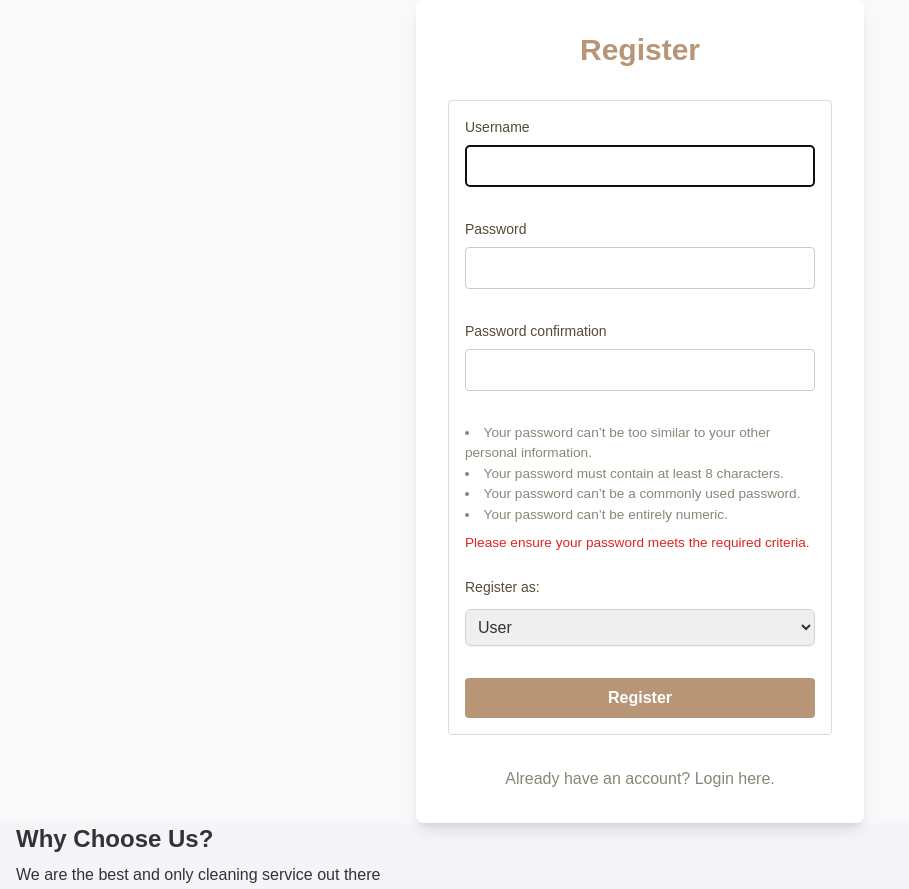
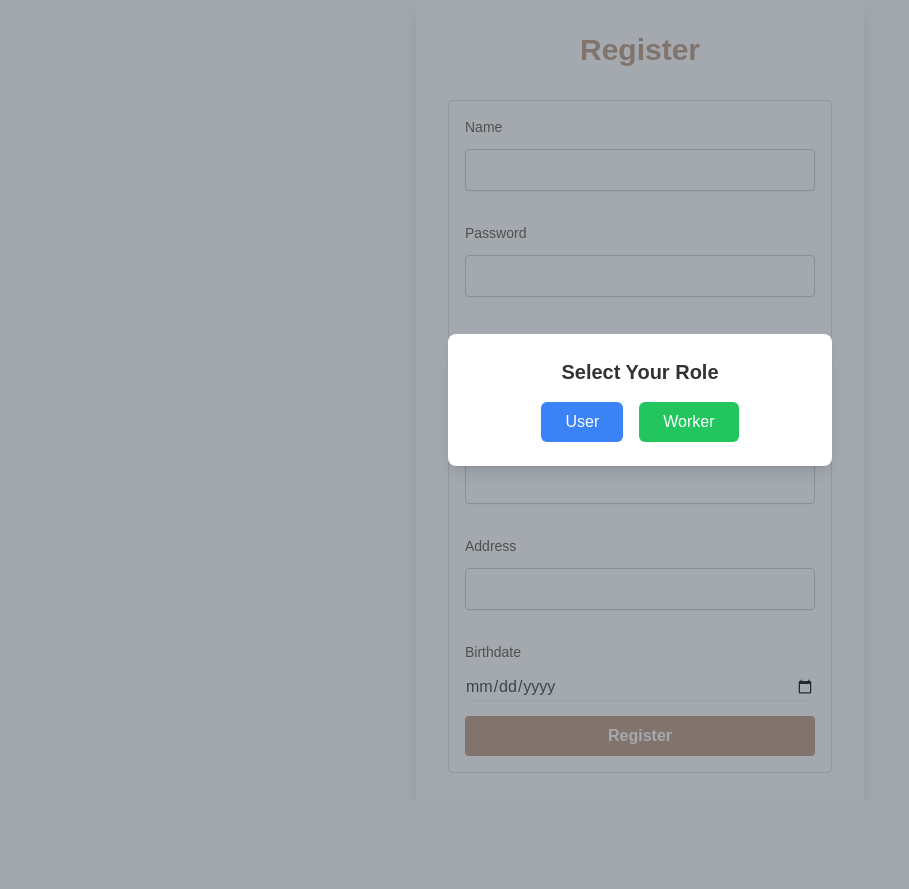
Before and after one commit to sugonamu/sijarta, a Django app: page /register/ in a window 1280 px wide. Shown: the top 889 px of the page, without its empty margins (0-909 px from the left). After the commit the page ends 773 px from the top, so only its background shows below. Run offline with Django 5.2, Linux system fonts and the light colour scheme; some libraries are stand-ins or nearby versions.

Commit message:
user/worker selection on register, added dropdown box profile

```diff
--- a/main/templates/register.html
+++ b/main/templates/register.html
@@ -9,42 +9,83 @@
     <div class="bg-white shadow-lg rounded-lg p-8 w-full max-w-md">
         <h1 class="text-3xl font-bold text-center" style="color: #b89576;">Register</h1>
 
+        <!-- Modal for role selection -->
+        <div id="roleModal" class="fixed inset-0 flex items-center justify-center bg-gray-600 bg-opacity-50 z-50">
+            <div class="bg-white p-6 rounded-lg shadow-lg w-full max-w-sm">
+                <h2 class="text-xl font-semibold text-center mb-4">Select Your Role</h2>
+                <div class="flex justify-center space-x-4">
+                    <button onclick="selectRole('user')" class="px-6 py-2 bg-blue-500 text-white rounded-md">User</button>
+                    <button onclick="selectRole('worker')" class="px-6 py-2 bg-green-500 text-white rounded-md">Worker</button>
+                </div>
+            </div>
+        </div>
+
+        <!-- Form for registration -->
         <form method="POST" class="register-form" id="register-form">
             {% csrf_token %}
 
-            {% for field in form %}
+            <!-- Name, Password, Sex, Phone, Address, Birthdate fields common to both -->
             <div class="mb-4">
-                <label for="{{ field.id_for_label }}" class="block text-sm font-medium" style="color: #554a35;">{{ field.label }}</label>
-                {{ field }}
-                {% for error in field.errors %}
-                <p class="mt-1 text-xs text-red-600">{{ error }}</p>
-                {% endfor %}
-            </div>
-            {% endfor %}
-
-            <!-- Password Criteria -->
-            <div class="password-criteria mt-4">
-                <ul class="list-disc list-inside" style="font-size: 0.85rem;">
-                    <li id="criteria-similarity" style="color: #8b8577;">Your password can’t be too similar to your other personal information.</li>
-                    <li id="criteria-length" style="color: #8b8577;">Your password must contain at least 8 characters.</li>
-                    <li id="criteria-common" style="color:#8b8577;">Your password can’t be a commonly used password.</li>
-                    <li id="criteria-numeric" style="color: #8b8577;">Your password can’t be entirely numeric.</li>
-                </ul>
+                <label for="name" class="block text-sm font-medium" style="color: #554a35;">Name</label>
+                <input type="text" id="name" name="name" class="w-full mt-1 border-gray-300 rounded-md shadow-sm focus:ring-stone-500 focus:border-stone-500" required>
             </div>
 
-            <!-- Message for password criteria -->
-            <p id="password-criteria-message" class="mt-2 text-red-600" style="font-size: 0.85rem;">Please ensure your password meets the required criteria.</p>
+            <div class="mb-4">
+                <label for="password" class="block text-sm font-medium" style="color: #554a35;">Password</label>
+                <input type="password" id="password" name="password" class="w-full mt-1 border-gray-300 rounded-md shadow-sm focus:ring-stone-500 focus:border-stone-500" required>
+            </div>
 
-            <div class="mb-4 mt-6">
-              <label for="role" class="block text-sm font-medium" style="color: #554a35;">Register as:</label>
-              <select name="role" id="role" class="w-full mt-1 border-gray-300 rounded-md shadow-sm focus:ring-stone-500 focus:border-stone-500">
-                  <option value="user">User</option>
-                  <option value="worker">Worker</option>
-              </select>
-              {% if form.role.errors %}
-                  <p class="mt-1 text-xs text-red-600">{{ form.role.errors }}</p>
-              {% endif %}
-          </div>
+            <div class="mb-4">
+                <label for="sex" class="block text-sm font-medium" style="color: #554a35;">Sex</label>
+                <select id="sex" name="sex" class="w-full mt-1 border-gray-300 rounded-md shadow-sm focus:ring-stone-500 focus:border-stone-500" required>
+                    <option value="male">Male</option>
+                    <option value="female">Female</option>
+                </select>
+            </div>
+
+            <div class="mb-4">
+                <label for="phone" class="block text-sm font-medium" style="color: #554a35;">Phone Number</label>
+                <input type="text" id="phone" name="phone" class="w-full mt-1 border-gray-300 rounded-md shadow-sm focus:ring-stone-500 focus:border-stone-500" required>
+            </div>
+
+            <div class="mb-4">
+                <label for="address" class="block text-sm font-medium" style="color: #554a35;">Address</label>
+                <input type="text" id="address" name="address" class="w-full mt-1 border-gray-300 rounded-md shadow-sm focus:ring-stone-500 focus:border-stone-500" required>
+            </div>
+
+            <div class="mb-4">
+                <label for="birthdate" class="block text-sm font-medium" style="color: #554a35;">Birthdate</label>
+                <input type="date" id="birthdate" name="birthdate" class="w-full mt-1 border-gray-300 rounded-md shadow-sm focus:ring-stone-500 focus:border-stone-500" required>
+            </div>
+
+            <!-- Worker-specific fields (hidden initially) -->
+            <div id="worker-fields" class="hidden">
+                <div class="mb-4">
+                    <label for="bank_name" class="block text-sm font-medium" style="color: #554a35;">Bank Name</label>
+                    <select id="bank_name" name="bank_name" class="w-full mt-1 border-gray-300 rounded-md shadow-sm focus:ring-stone-500 focus:border-stone-500" required>
+                        <option value="GoPay">GoPay</option>
+                        <option value="OVO">OVO</option>
+                        <option value="Virtual Account BCA">Virtual Account BCA</option>
+                        <option value="Virtual Account BNI">Virtual Account BNI</option>
+                        <option value="Virtual Account Mandiri">Virtual Account Mandiri</option>
+                    </select>
+                </div>
+
+                <div class="mb-4">
+                    <label for="account_number" class="block text-sm font-medium" style="color: #554a35;">Account Number</label>
+                    <input type="text" id="account_number" name="account_number" class="w-full mt-1 border-gray-300 rounded-md shadow-sm focus:ring-stone-500 focus:border-stone-500" required>
+                </div>
+
+                <div class="mb-4">
+                    <label for="npwp" class="block text-sm font-medium" style="color: #554a35;">NPWP</label>
+                    <input type="text" id="npwp" name="npwp" class="w-full mt-1 border-gray-300 rounded-md shadow-sm focus:ring-stone-500 focus:border-stone-500">
+                </div>
+
+                <div class="mb-4">
+                    <label for="image_url" class="block text-sm font-medium" style="color: #554a35;">Image URL</label>
+                    <input type="url" id="image_url" name="image_url" class="w-full mt-1 border-gray-300 rounded-md shadow-sm focus:ring-stone-500 focus:border-stone-500">
+                </div>
+            </div>
 
             <div>
                 <input type="submit" name="submit" value="Register"
@@ -55,116 +96,25 @@
     </div>
 </div>
 
-<!-- JavaScript for hiding password criteria -->
+<!-- JavaScript for handling modal popup, role selection, and form toggle -->
 <script>
     document.addEventListener('DOMContentLoaded', function() {
-        const passwordInput = document.getElementById('id_password1');
-        const criteriaLength = document.getElementById('criteria-length');
-        const criteriaSimilarity = document.getElementById('criteria-similarity');
-        const criteriaCommon = document.getElementById('criteria-common');
-        const criteriaNumeric = document.getElementById('criteria-numeric');
-        const passwordMessage = document.getElementById('password-criteria-message');
+        // Show the role selection modal on page load
+        const roleModal = document.getElementById('roleModal');
+        roleModal.style.display = 'flex'; // Show the modal
 
-        const usernameInput = document.getElementById('id_username');
-        const userInfo = [];
+        // Function to set the role and close the modal
+        window.selectRole = function(role) {
+            // Close the role selection modal
+            roleModal.style.display = 'none';
 
-        usernameInput.addEventListener('input', function() {
-            userInfo[0] = usernameInput.value;
-            checkPasswordCriteria();
-        });
-
-        function checkPasswordCriteria() {
-            const password = passwordInput.value;
-
-            // Show all criteria if the password is blank
-            if (password.length === 0) {
-                criteriaLength.style.display = 'block';
-                criteriaNumeric.style.display = 'block';
-                criteriaCommon.style.display = 'block';
-                criteriaSimilarity.style.display = 'block';
-                passwordMessage.style.display = 'none'; // Hide the message
-                return; // Stop further checks if password is blank
+            // Toggle the fields based on the selected role
+            if (role === 'worker') {
+                document.getElementById('worker-fields').classList.remove('hidden');
+            } else {
+                document.getElementById('worker-fields').classList.add('hidden');
             }
-
-            let isCriteriaMet = true;
-
-            // Check length
-            if (password.length >= 8) {
-                criteriaLength.style.display = 'none';
-            } else {
-                criteriaLength.style.display = 'block';
-                isCriteriaMet = false; // Update criteria check
-            }
-
-            // Check numeric
-            if (/^\d+$/.test(password)) {
-                criteriaNumeric.style.display = 'block';
-                isCriteriaMet = false; // Update criteria check
-            } else {
-                criteriaNumeric.style.display = 'none';
-            }
-
-            // Check common password
-            if (isCommonPassword(password)) {
-                criteriaCommon.style.display = 'block';
-                isCriteriaMet = false; // Update criteria check
-            } else {
-                criteriaCommon.style.display = 'none';
-            }
-
-            // Check similarity
-            if (isSimilarToUserInfo(password)) {
-                criteriaSimilarity.style.display = 'block';
-                isCriteriaMet = false; // Update criteria check
-            } else {
-                criteriaSimilarity.style.display = 'none';
-            }
-
-            // Update message visibility based on criteria check
-            if (!isCriteriaMet) {
-                passwordMessage.style.display = 'none'; // Hide the message by default
-            } else {
-                passwordMessage.style.display = 'none'; // Hide message if criteria met
-            }
-        }
-
-        function isCommonPassword(password) {
-            const commonPasswords = [
-                'password', 'abcdefghijklmno', 'abcdabcd', 'trustno1', 'princess',
-                'qwerty', 'abc123', 'letmein', 'iloveyou', 'admin',
-                'welcome', 'monkey', '1234567', '123123', 'football',
-                'password1', 'qwertyuiop', 'password1', 'sunshine',
-                'trustno1', 'iloveyou2', 'dragon', 'password123',
-                'baseball', 'abcdef', 'asdfgh', 'zxcvbn', 'qwerty123',
-                'letmein', 'monkey', 'football', 'superman',
-                'starwars', 'hello', 'lovely', 'ninja', 'george',
-                '!@#$%^&*()', 'qwertyuiop', 'zxcvbnm', 'abcabcabc'
-            ];
-            return commonPasswords.includes(password.toLowerCase());
-        }
-
-        function isSimilarToUserInfo(password) {
-            const username = userInfo[0] ? userInfo[0].toLowerCase() : '';
-            return password.toLowerCase().includes(username);
-        }
-
-        passwordInput.addEventListener('input', checkPasswordCriteria);
-
-        // Form submission handling
-        const form = document.getElementById('register-form');
-        form.addEventListener('submit', function(event) {
-            checkPasswordCriteria(); // Ensure criteria are checked on submit
-            // Prevent form submission if criteria are not met
-            if (criteriaLength.style.display === 'block' ||
-                criteriaSimilarity.style.display === 'block' ||
-                criteriaCommon.style.display === 'block' ||
-                criteriaNumeric.style.display === 'block') {
-                event.preventDefault(); // Stop form from submitting
-                passwordMessage.style.display = 'block'; // Show message
-            } else {
-                passwordMessage.style.display = 'none'; // Hide message if criteria met
-            }
-        });
+        };
     });
 </script>
 
```
Also changed, not shown: main/templates/profile.html (+9 -3 lines).
